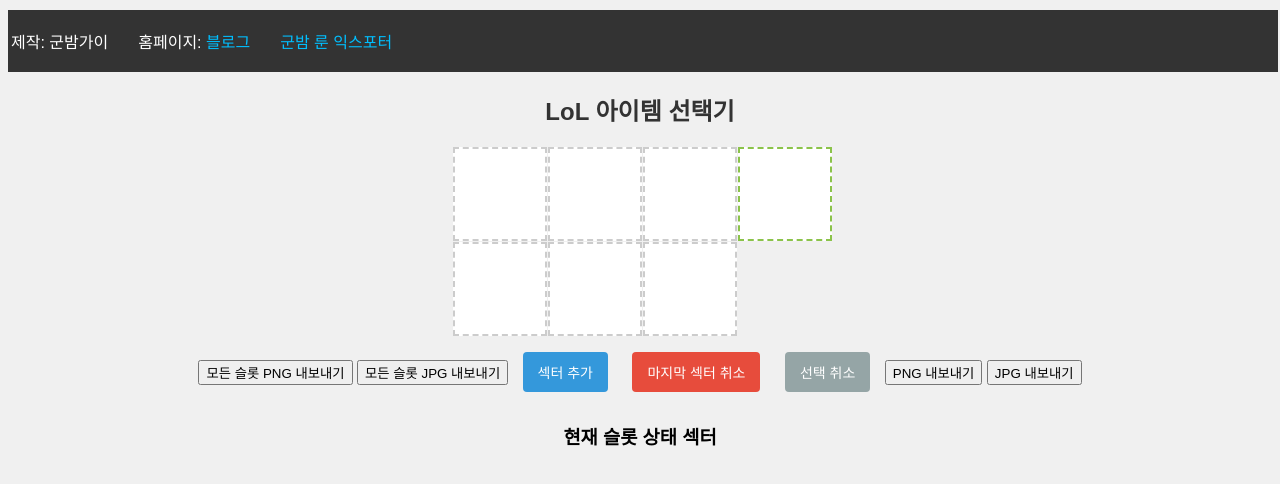
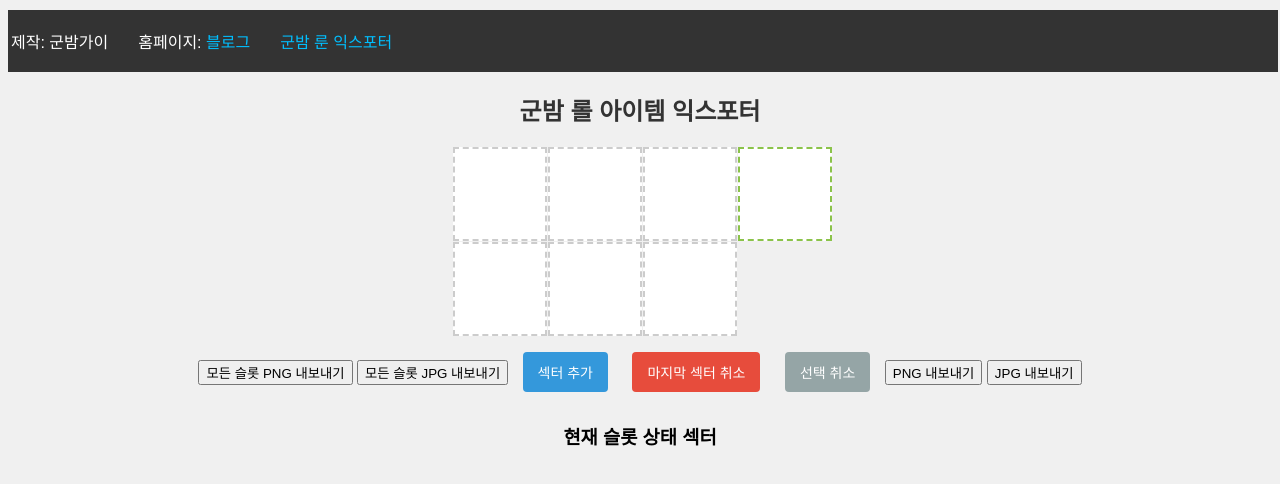
Before and after one commit to gunbamguy/itemex, a plain HTML site: page index.html in a window 1280 px wide. Drawn offline with nearby package versions, Linux system fonts and the light colour scheme; no server answers.

Commit message:
Update index.html

```diff
--- a/index.html
+++ b/index.html
@@ -20,7 +20,7 @@
     </div>
 </footer>
 
-    <h1>LoL 아이템 선택기</h1>
+    <h1>군밤 롤 아이템 익스포터</h1>
     <div id="item-container" class="grid-container">
         <div class="slot" data-slot="1"></div>
         <div class="slot" data-slot="2"></div>
```
